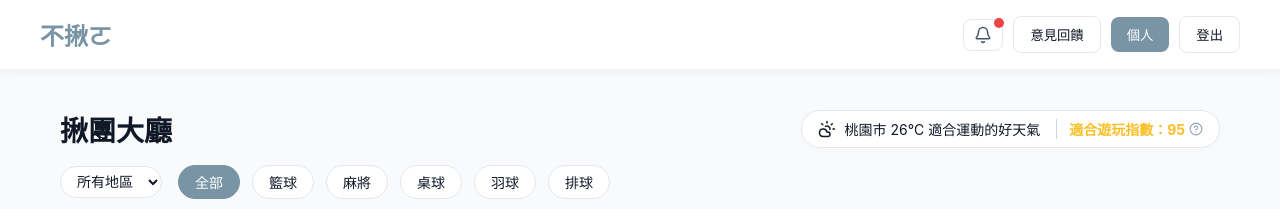
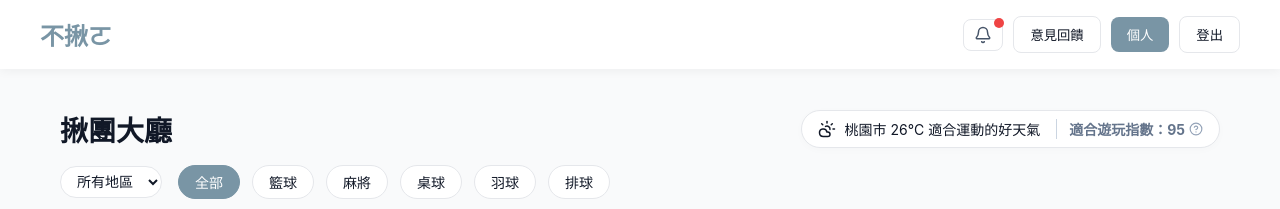
Before and after one commit to B1329041/database_web, a React (Vite) app: page /nojo/home in a window 1280 px wide. Shown: the top 209 px of the page. Built offline with nearby package versions, Linux system fonts and the light colour scheme.

Commit message:
Revert playability index color to grey-blue

```diff
--- a/src/pages/Home.jsx
+++ b/src/pages/Home.jsx
@@ -270,7 +270,7 @@ function Home() {
               <span className="weather-icon" style={{ display: 'flex' }}><CloudSun size={18} /></span>
               <span>桃園市 26°C 適合運動的好天氣</span>
               <div
-                style={{ position: 'relative', marginLeft: '8px', paddingLeft: '12px', borderLeft: '1px solid #cbd5e1', color: '#fbbf24', fontWeight: 'bold', display: 'flex', alignItems: 'center', gap: '4px' }}
+                style={{ position: 'relative', marginLeft: '8px', paddingLeft: '12px', borderLeft: '1px solid #cbd5e1', color: '#64748b', fontWeight: 'bold', display: 'flex', alignItems: 'center', gap: '4px' }}
                 onMouseEnter={() => setShowPlayabilityInfo(true)}
                 onMouseLeave={() => setShowPlayabilityInfo(false)}
               >
```
